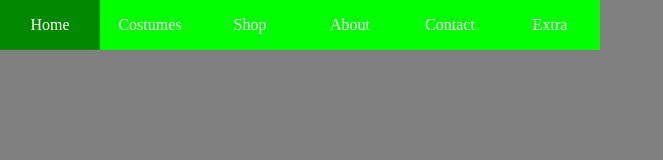
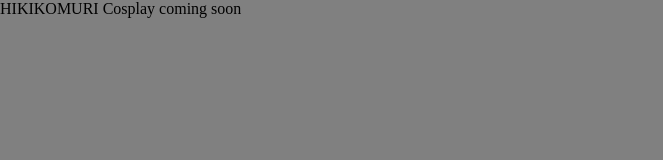
Before and after one commit to hikikomuri/hikikomuri.github.com, a plain HTML site: page index.html in a window 1280 px wide. Shown: the whole page, without its empty margins (0-663 px from the left). Drawn offline with nearby package versions, Linux system fonts and the light colour scheme.

Commit message:
Update index.html

```diff
--- a/index.html
+++ b/index.html
@@ -9,6 +9,15 @@
 </head>
 <body>
 
+<div id="container">
+
+	<span id="main-header">HIKIKOMURI Cosplay</span>
+	<span id="sub-header">coming soon</span>
+
+</div>
+
+
+<!--
 <ul id="nav">
 	<li><a href="#">Home</a></li>
 	<li><a href="#">Costumes</a></li>
@@ -23,6 +32,7 @@
 		</ul>
 	</li>
 </ul>
+-->
 
 </body>
 </html>
```
